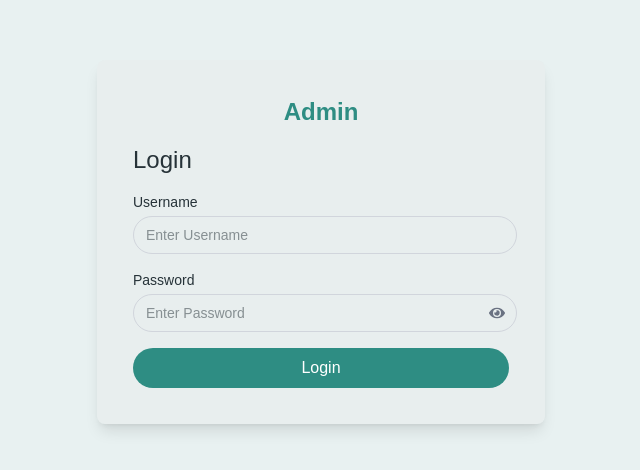
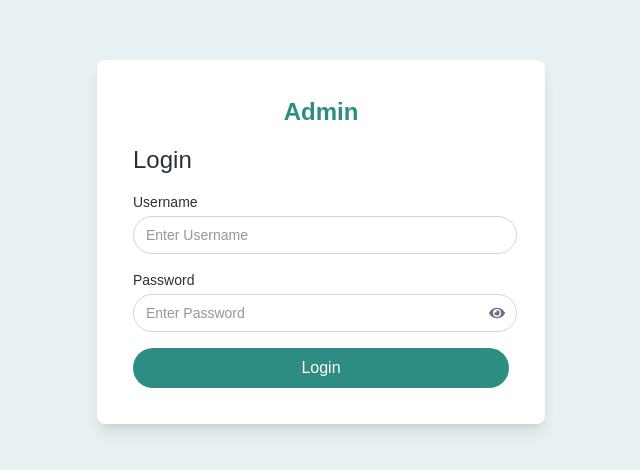
Before and after one commit to vura10/MedGo, a React (Vite) app: page / in a window 1280 px wide. Shown: the part 158-628 px from the top of the page, without its empty margins (319-959 px from the left). Built offline with nearby package versions, Linux system fonts and the light colour scheme.

Commit message:
Imported the logo and change the bg color of the form

```diff
--- a/src/pages/AuthPage.jsx
+++ b/src/pages/AuthPage.jsx
@@ -4,6 +4,7 @@ import * as Yup from 'yup';
 import { FaEye, FaEyeSlash } from 'react-icons/fa';
 import { useNavigate } from 'react-router-dom';
 import Loading from '../components/Loading';
+import Logo from '/AppIcon-29_2x.png';
 
 const AuthPage = () => {
 
@@ -42,12 +43,12 @@ const AuthPage = () => {
     <div className="min-h-screen bg-accent flex flex-col items-center justify-center p-4">
       {/* Logo and Name */}
       {/* <div className="absolute top-4 left-4 flex items-center">
-        <img src={logo} alt="MedgoPlus Logo" className="h-12 w-auto mr-1" />
+        <img src={Logo} alt="MedgoPlus Logo" className="h-12 w-auto mr-1" />
         <h1 className="text-2xl font-bold text-primary">Medgo Plus</h1>
       </div> */}
 
       {/* Centered Login Form */}
-      <div className="bg-light p-9 rounded-lg shadow-lg w-full max-w-md">
+      <div className="bg-secondary p-9 rounded-lg shadow-lg w-full max-w-md">
         <h2 className="text-2xl font-bold text-primary text-center mb-4">Admin</h2>
         <h2 className="text-2xl font-medium text-dark  mb-4">Login</h2>
         <Formik
```
